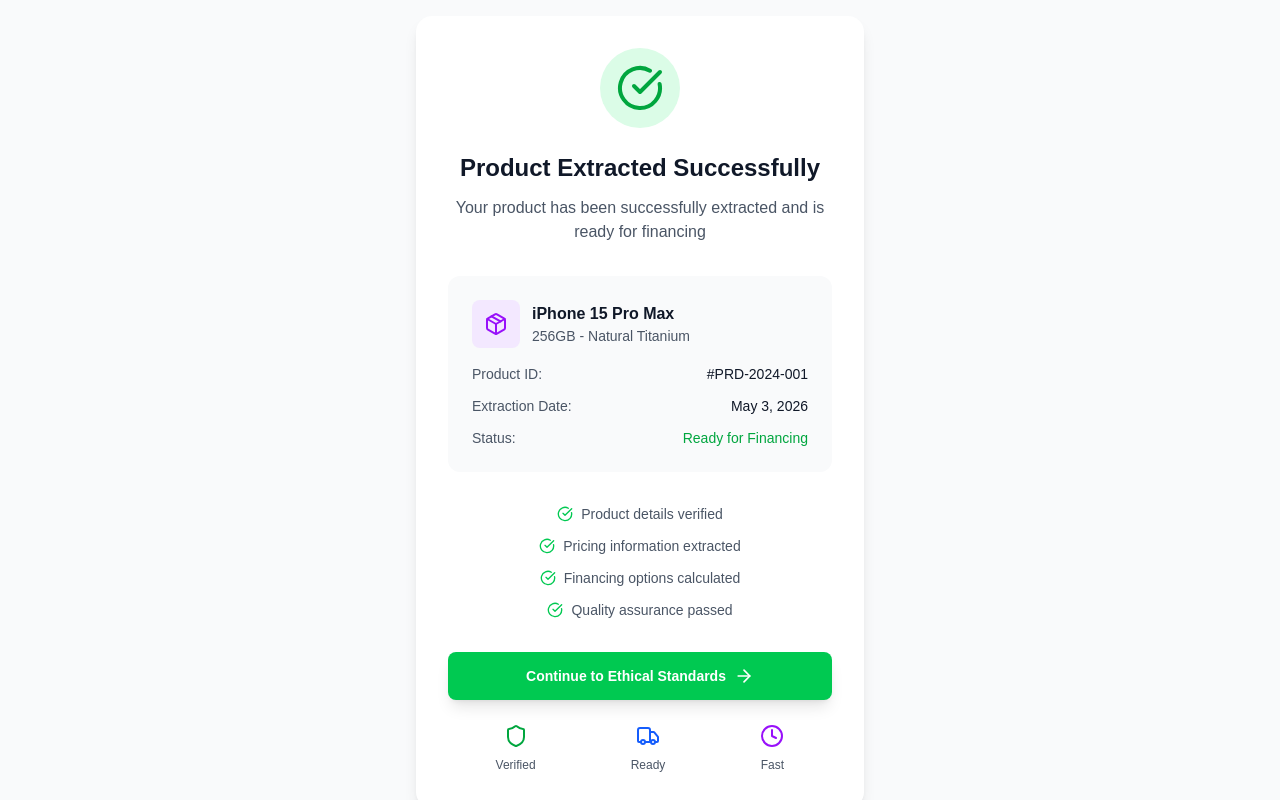
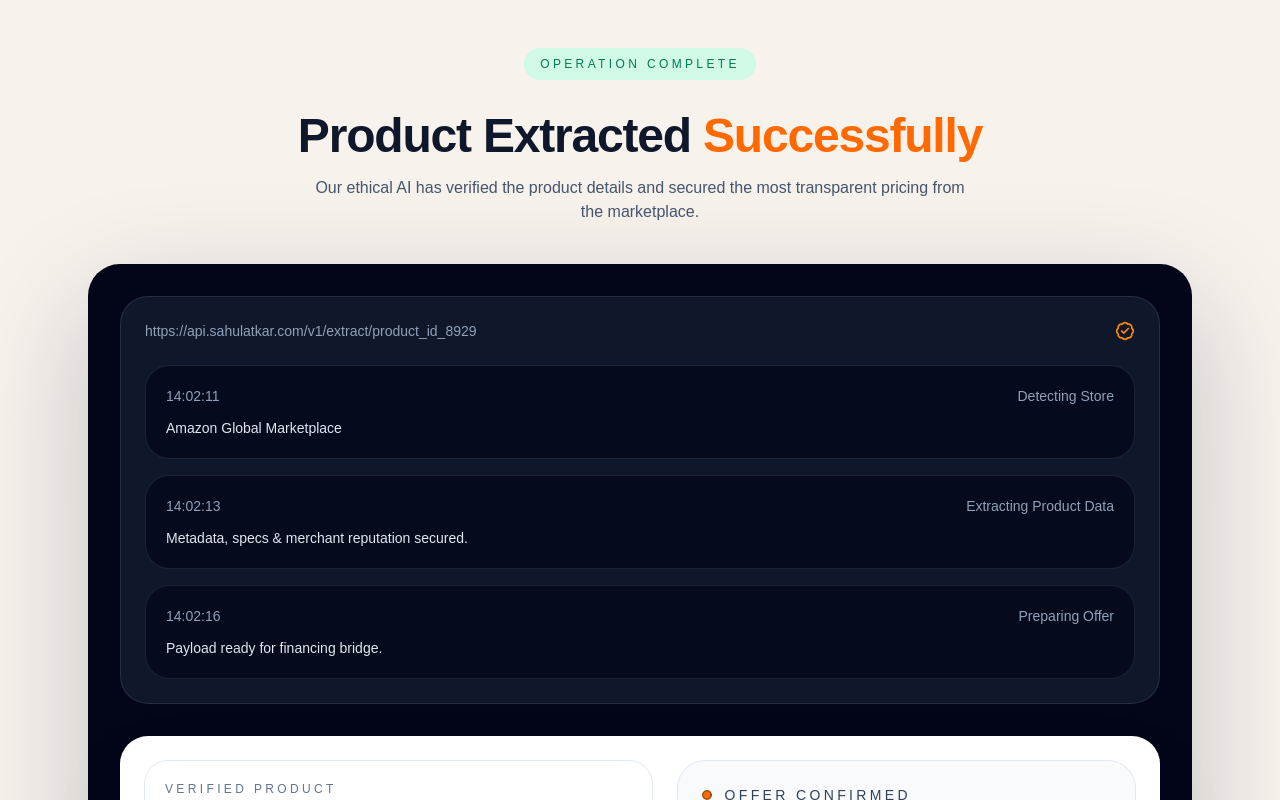
Before and after one commit to SahulatKar/Sahulatkar_Frontend, a Next.js app in the folder saulatkar-frontend/: page /financing/product-extracted in a window 1280 px wide. Shown: the top 800 px of the page. Built offline with nearby package versions, Linux system fonts and the light colour scheme.

Commit message:
Add product extracted final step in financing flow

```diff
--- a/saulatkar-frontend/src/app/financing/product-extracted/page.tsx
+++ b/saulatkar-frontend/src/app/financing/product-extracted/page.tsx
@@ -1,147 +1,111 @@
 "use client"
 
 import { motion } from "framer-motion"
-import { useState } from "react"
-import { CheckCircle, Package, ArrowRight, Shield, Truck, Clock } from "lucide-react"
+import { useRouter } from "next/navigation"
+import { ArrowRight, BadgeCheck, Circle, Shield } from "lucide-react"
 import { Button } from "@/components/ui/button"
-import { useRouter } from "next/navigation"
 
 export default function ProductExtracted() {
   const router = useRouter()
 
   const handleContinue = () => {
-    router.push('/financing/ethical-standards')
+    router.push('/dashboard')
+  }
+
+  const handleBack = () => {
+    router.push('/financing/product-details')
   }
 
   return (
-    <div className="min-h-screen bg-gray-50 flex items-center justify-center p-4">
-      <motion.div
-        initial={{ opacity: 0, y: 20 }}
-        animate={{ opacity: 1, y: 0 }}
-        transition={{ duration: 0.6 }}
-        className="w-full max-w-md bg-white rounded-2xl shadow-lg p-8"
-      >
-        {/* Success Icon */}
-        <motion.div
-          initial={{ scale: 0 }}
-          animate={{ scale: 1 }}
-          transition={{ duration: 0.5, delay: 0.2, type: "spring" }}
-          className="w-20 h-20 bg-green-100 rounded-full flex items-center justify-center mx-auto mb-6"
-        >
-          <CheckCircle className="w-12 h-12 text-green-600" />
-        </motion.div>
+    <div className="min-h-screen bg-[#f8f2ed] text-slate-900">
+      <div className="relative mx-auto max-w-6xl px-6 py-12">
+        <div className="mb-10 text-center">
+          <span className="inline-flex items-center rounded-full bg-emerald-100 px-4 py-2 text-xs uppercase tracking-[0.28em] text-emerald-700">
+            OPERATION COMPLETE
+          </span>
+          <h1 className="mt-8 text-5xl font-semibold tracking-tight">
+            Product Extracted <span className="text-orange-500">Successfully</span>
+          </h1>
+          <p className="mx-auto mt-4 max-w-2xl text-base text-slate-600">
+            Our ethical AI has verified the product details and secured the most transparent pricing from the marketplace.
+          </p>
+        </div>
 
-        {/* Success Message */}
-        <motion.div
-          initial={{ opacity: 0 }}
-          animate={{ opacity: 1 }}
-          transition={{ duration: 0.6, delay: 0.3 }}
-          className="text-center mb-8"
-        >
-          <h1 className="text-2xl font-bold text-gray-900 mb-3">
-            Product Extracted Successfully
-          </h1>
-          <p className="text-gray-600 mb-8">
-            Your product has been successfully extracted and is ready for financing
-          </p>
-        </motion.div>
-
-        {/* Product Summary */}
-        <motion.div
-          initial={{ opacity: 0, y: 20 }}
-          animate={{ opacity: 1, y: 0 }}
-          transition={{ duration: 0.6, delay: 0.4 }}
-          className="mb-8 p-6 bg-gray-50 rounded-xl"
-        >
-          <div className="flex items-center space-x-3 mb-4">
-            <div className="w-12 h-12 bg-purple-100 rounded-lg flex items-center justify-center">
-              <Package className="w-6 h-6 text-purple-600" />
+        <div className="rounded-[32px] bg-slate-950 p-8 text-slate-100 shadow-[0_40px_120px_rgba(15,23,42,0.22)]">
+          <div className="mb-8 rounded-[28px] border border-white/10 bg-slate-900 p-6">
+            <div className="flex items-center justify-between text-sm text-slate-400 mb-6">
+              <span>https://api.sahulatkar.com/v1/extract/product_id_8929</span>
+              <BadgeCheck className="h-5 w-5 text-orange-400" />
             </div>
-            <div>
-              <h3 className="font-semibold text-gray-900">iPhone 15 Pro Max</h3>
-              <p className="text-sm text-gray-600">256GB - Natural Titanium</p>
+            <div className="space-y-4">
+              <div className="rounded-3xl border border-white/10 bg-slate-950/70 p-5">
+                <div className="flex items-center justify-between text-sm text-slate-400">
+                  <span>14:02:11</span>
+                  <span>Detecting Store</span>
+                </div>
+                <p className="mt-3 text-sm text-slate-200">Amazon Global Marketplace</p>
+              </div>
+              <div className="rounded-3xl border border-white/10 bg-slate-950/70 p-5">
+                <div className="flex items-center justify-between text-sm text-slate-400">
+                  <span>14:02:13</span>
+                  <span>Extracting Product Data</span>
+                </div>
+                <p className="mt-3 text-sm text-slate-200">Metadata, specs & merchant reputation secured.</p>
+              </div>
+              <div className="rounded-3xl border border-white/10 bg-slate-950/70 p-5">
+                <div className="flex items-center justify-between text-sm text-slate-400">
+                  <span>14:02:16</span>
+                  <span>Preparing Offer</span>
+                </div>
+                <p className="mt-3 text-sm text-slate-200">Payload ready for financing bridge.</p>
+              </div>
             </div>
           </div>
 
-          <div className="space-y-3">
-            <div className="flex justify-between text-sm">
-              <span className="text-gray-600">Product ID:</span>
-              <span className="font-medium text-gray-900">#PRD-2024-001</span>
+          <div className="grid gap-6 rounded-[28px] bg-white p-6 text-slate-900 shadow-[0_40px_80px_rgba(15,23,42,0.08)] md:grid-cols-[1fr_0.9fr]">
+            <div className="space-y-4">
+              <div className="rounded-3xl border border-slate-200 p-5">
+                <p className="text-xs uppercase tracking-[0.28em] text-slate-500">VERIFIED PRODUCT</p>
+                <div className="mt-4 flex items-center gap-4">
+                  <div className="h-20 w-20 rounded-3xl bg-slate-100" />
+                  <div>
+                    <p className="text-sm uppercase tracking-[0.24em] text-orange-600">Samsung Galaxy S24 Ultra</p>
+                    <p className="mt-2 text-sm text-slate-600">Titanium Black | 12GB RAM | 256GB Storage</p>
+                  </div>
+                </div>
+              </div>
+              <div className="rounded-3xl border border-slate-200 p-5 bg-slate-50">
+                <p className="text-xs uppercase tracking-[0.28em] text-slate-500">Estimated Installment Price</p>
+                <p className="mt-3 text-3xl font-semibold text-slate-950">PKR 285,000</p>
+              </div>
             </div>
-            <div className="flex justify-between text-sm">
-              <span className="text-gray-600">Extraction Date:</span>
-              <span className="font-medium text-gray-900">May 3, 2026</span>
-            </div>
-            <div className="flex justify-between text-sm">
-              <span className="text-gray-600">Status:</span>
-              <span className="font-medium text-green-600">Ready for Financing</span>
+            <div className="rounded-[28px] border border-slate-200 bg-slate-50 p-6">
+              <div className="mb-5 flex items-center gap-3 text-slate-700">
+                <Circle className="h-2.5 w-2.5 rounded-full bg-orange-500" />
+                <span className="text-sm uppercase tracking-[0.24em]">Offer confirmed</span>
+              </div>
+              <p className="text-sm text-slate-600">The product meets ethical sourcing filters and is approved for financing.</p>
             </div>
           </div>
-        </motion.div>
 
-        {/* Completion Checklist */}
-        <motion.div
-          initial={{ opacity: 0, y: 20 }}
-          animate={{ opacity: 1, y: 0 }}
-          transition={{ duration: 0.6, delay: 0.5 }}
-          className="mb-8 space-y-3"
-        >
-          <div className="flex items-center justify-center space-x-2 text-sm text-gray-600">
-            <CheckCircle className="w-4 h-4 text-green-500" />
-            <span>Product details verified</span>
+          <div className="mt-8 flex flex-col gap-4 sm:flex-row sm:justify-center">
+            <Button
+              onClick={handleBack}
+              variant="outline"
+              className="w-full border-slate-300 bg-white text-slate-900 hover:bg-slate-50 sm:w-auto"
+            >
+              Back to Product Details
+            </Button>
+            <Button
+              onClick={handleContinue}
+              className="w-full rounded-full bg-orange-500 px-8 py-4 text-white shadow-lg shadow-orange-300/20 hover:bg-orange-600 sm:w-auto"
+            >
+              Finish and Go to Dashboard
+              <ArrowRight className="ml-3 inline-block h-5 w-5" />
+            </Button>
           </div>
-          <div className="flex items-center justify-center space-x-2 text-sm text-gray-600">
-            <CheckCircle className="w-4 h-4 text-green-500" />
-            <span>Pricing information extracted</span>
-          </div>
-          <div className="flex items-center justify-center space-x-2 text-sm text-gray-600">
-            <CheckCircle className="w-4 h-4 text-green-500" />
-            <span>Financing options calculated</span>
-          </div>
-          <div className="flex items-center justify-center space-x-2 text-sm text-gray-600">
-            <CheckCircle className="w-4 h-4 text-green-500" />
-            <span>Quality assurance passed</span>
-          </div>
-        </motion.div>
-
-        {/* Action Button */}
-        <motion.div
-          initial={{ opacity: 0, y: 20 }}
-          animate={{ opacity: 1, y: 0 }}
-          transition={{ duration: 0.6, delay: 0.6 }}
-        >
-          <Button
-            onClick={handleContinue}
-            className="w-full bg-green-500 hover:bg-green-600 text-white py-3 rounded-lg font-semibold transition-colors"
-          >
-            <div className="flex items-center justify-center">
-              Continue to Ethical Standards
-              <ArrowRight className="w-5 h-5 ml-2" />
-            </div>
-          </Button>
-        </motion.div>
-
-        {/* Trust Indicators */}
-        <motion.div
-          initial={{ opacity: 0 }}
-          animate={{ opacity: 1 }}
-          transition={{ duration: 0.6, delay: 0.8 }}
-          className="mt-6 flex justify-around"
-        >
-          <div className="text-center">
-            <Shield className="w-6 h-6 text-green-600 mx-auto mb-1" />
-            <span className="text-xs text-gray-600">Verified</span>
-          </div>
-          <div className="text-center">
-            <Truck className="w-6 h-6 text-blue-600 mx-auto mb-1" />
-            <span className="text-xs text-gray-600">Ready</span>
-          </div>
-          <div className="text-center">
-            <Clock className="w-6 h-6 text-purple-600 mx-auto mb-1" />
-            <span className="text-xs text-gray-600">Fast</span>
-          </div>
-        </motion.div>
-      </motion.div>
+        </div>
+      </div>
     </div>
   )
 }
```
